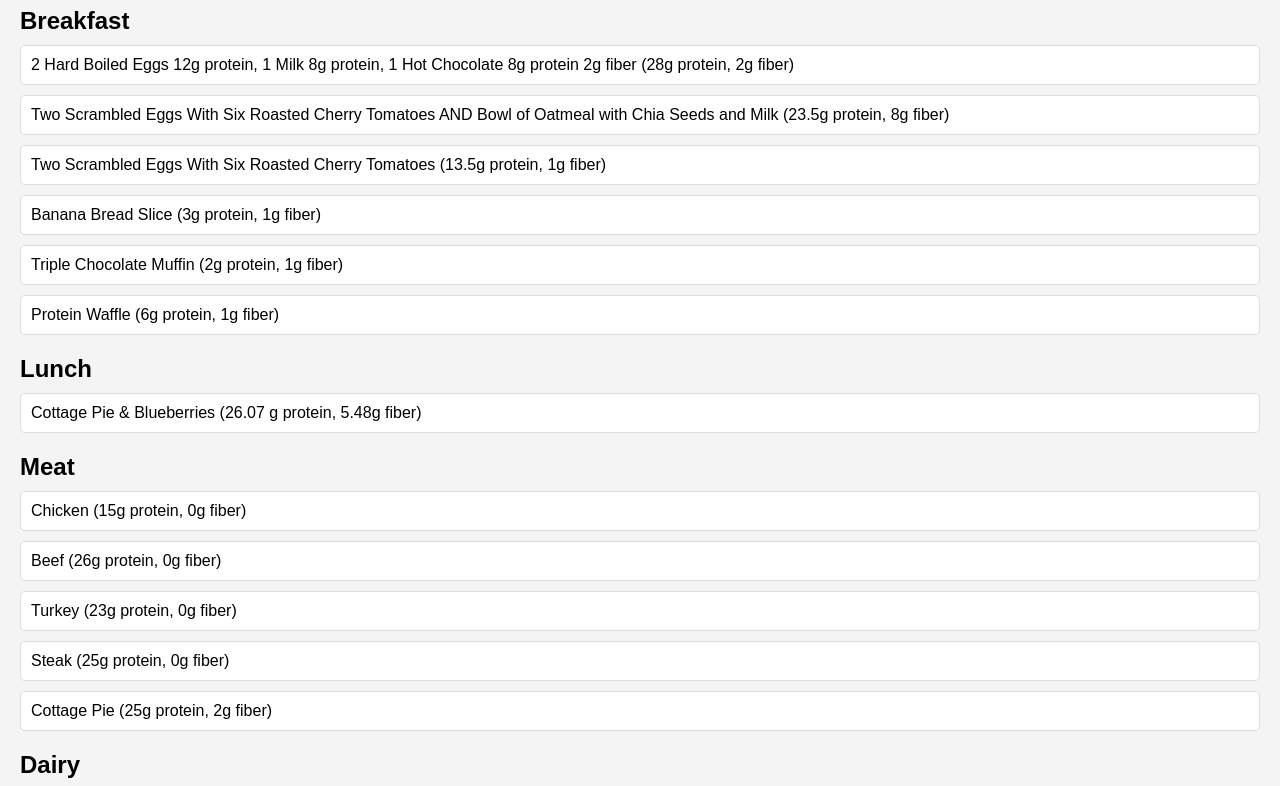
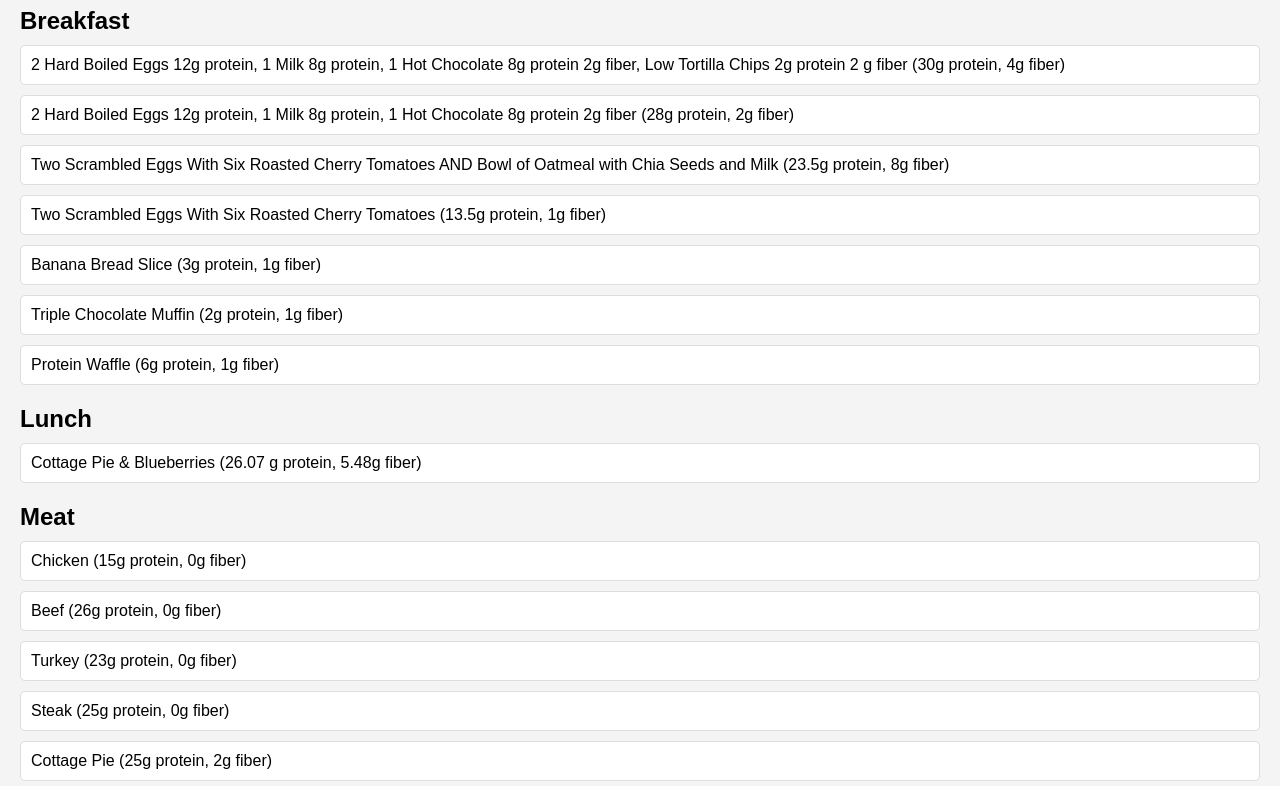
Before and after one commit to shaleah22/nutrition, a plain HTML site: page index.html in a window 1280 px wide. Shown: the part 203-989 px from the top of the page. Drawn offline with Linux system fonts and the light colour scheme.

Commit message:
Update index.html

```diff
--- a/index.html
+++ b/index.html
@@ -70,7 +70,10 @@
 
 <div class="food-type" id="Breakfast">
     <h2>Breakfast</h2>
-     <button class="food-item" onclick="addFood('2 Hard Boiled Eggs 12g protein, 1 Milk 8g protein, 1 Hot Chocolate 8g protein 2g fiber', 28, 2)">2 Hard Boiled Eggs 12g protein, 1 Milk 8g protein, 1 Hot Chocolate 8g protein 2g fiber (28g protein, 2g fiber)</button>
+    <button class="food-item" onclick="addFood('2 Hard Boiled Eggs 12g protein, 1 Milk 8g protein, 1 Hot Chocolate 8g protein 2g fiber, Low Tortilla Chips 2g protein 2 g fiber', 30, 4)">2 Hard Boiled Eggs 12g protein, 1 Milk 8g protein, 1 Hot Chocolate 8g protein 2g fiber,  Low Tortilla Chips 2g protein 2 g fiber (30g protein, 4g fiber)</button>
+
+
+    <button class="food-item" onclick="addFood('2 Hard Boiled Eggs 12g protein, 1 Milk 8g protein, 1 Hot Chocolate 8g protein 2g fiber', 28, 2)">2 Hard Boiled Eggs 12g protein, 1 Milk 8g protein, 1 Hot Chocolate 8g protein 2g fiber (28g protein, 2g fiber)</button>
 
     <button class="food-item" onclick="addFood('Two Scrambled Eggs With Six Roasted Cherry Tomatoes & Bowl of Oatmeal with Chia Seeds and Milk', 23.5, 8)">Two Scrambled Eggs With Six Roasted Cherry Tomatoes AND Bowl of Oatmeal with Chia Seeds and Milk (23.5g protein, 8g fiber)</button>
     <button class="food-item" onclick="addFood('Two Scrambled Eggs With Six Roasted Cherry Tomatoes', 13.5, 1)">Two Scrambled Eggs With Six Roasted Cherry Tomatoes (13.5g protein, 1g fiber)</button>
```
